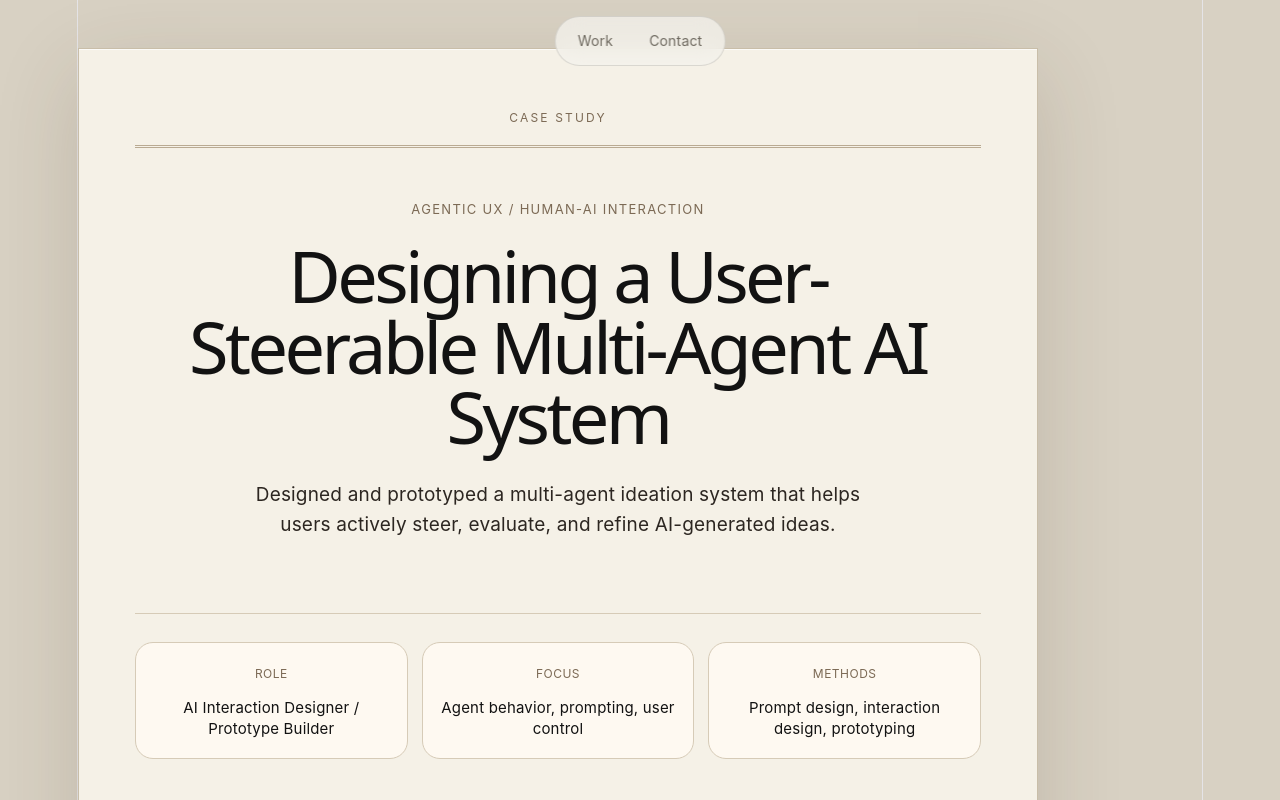
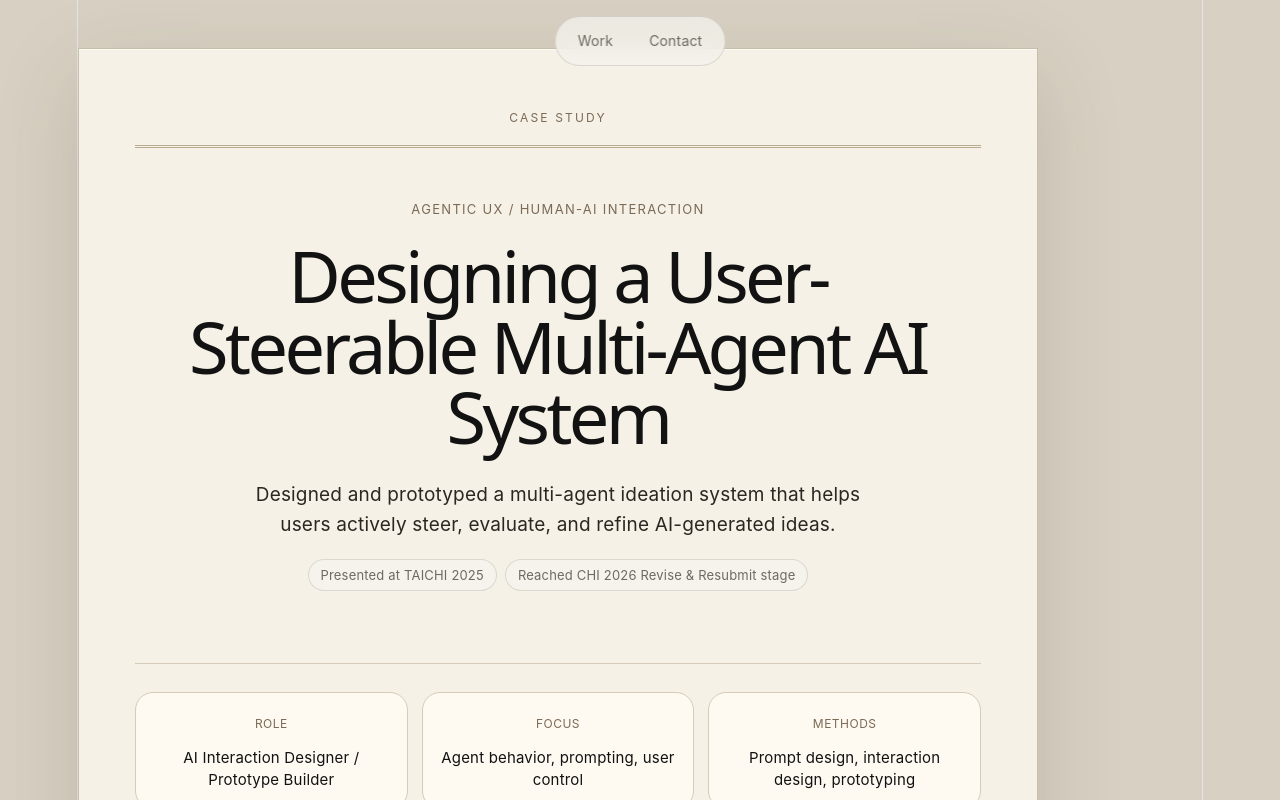
Before and after one commit to IsFolk/ytseng.github.io, a React (Vite) app in the folder ai-portfolio/: page /ytseng.github.io/projects/multi-agent-ai in a window 1280 px wide. Shown: the top 800 px of the page. Built offline with nearby package versions, Linux system fonts and the light colour scheme.

Commit message:
update taichi & CHI

```diff
--- a/ai-portfolio/src/pages/MultiAgent.jsx
+++ b/ai-portfolio/src/pages/MultiAgent.jsx
@@ -23,6 +23,21 @@ export default function MultiAgent() {
                     Designed and prototyped a multi-agent ideation system that helps users
                     actively steer, evaluate, and refine AI-generated ideas.
                 </p>
+
+                <div className={styles.caseStatusGroup}>
+                    <a
+                        href="https://taichi2025.taiwanchi.org/#/"
+                        target="_blank"
+                        rel="noreferrer"
+                        className={styles.caseStatus}
+                    >
+                        Presented at TAICHI 2025
+                    </a>
+
+                    <span className={styles.caseStatus}>
+                        Reached CHI 2026 Revise &amp; Resubmit stage
+                    </span>
+                </div>
             </section>
 
             <section className={styles.caseMetaGrid}>
--- a/ai-portfolio/src/styles/Case.module.css
+++ b/ai-portfolio/src/styles/Case.module.css
@@ -215,6 +215,39 @@ body:has(.casePage) {
     color: #121212;
 }
 
+.caseStatusGroup {
+  margin-top: 18px;
+
+  display: flex;
+  justify-content: center;
+  align-items: center;
+  flex-wrap: wrap;
+  gap: 8px;
+}
+
+.caseStatus {
+  display: inline-flex;
+  align-items: center;
+  justify-content: center;
+
+  width: fit-content;
+  padding: 6px 12px;
+  border-radius: 999px;
+
+  border: 1px solid rgba(18, 18, 18, 0.12);
+  background: rgba(246, 244, 239, 0.72);
+
+  color: #6f6a60;
+  font-size: 13px;
+  line-height: 1.4;
+  text-decoration: none;
+  white-space: nowrap;
+}
+
+.caseStatus:hover {
+  color: #121212;
+  background: rgba(18, 18, 18, 0.04);
+}
 
 /* =========================
    RESPONSIVE
@@ -355,4 +388,9 @@ body:has(.casePage) {
         font-size: 18px;
         line-height: 1.6;
     }
+
+    .caseStatus {
+        display: inline-block;
+        border-radius: 16px;
     }
+}
```
Lines whose indentation alone changed are shown as unchanged.
